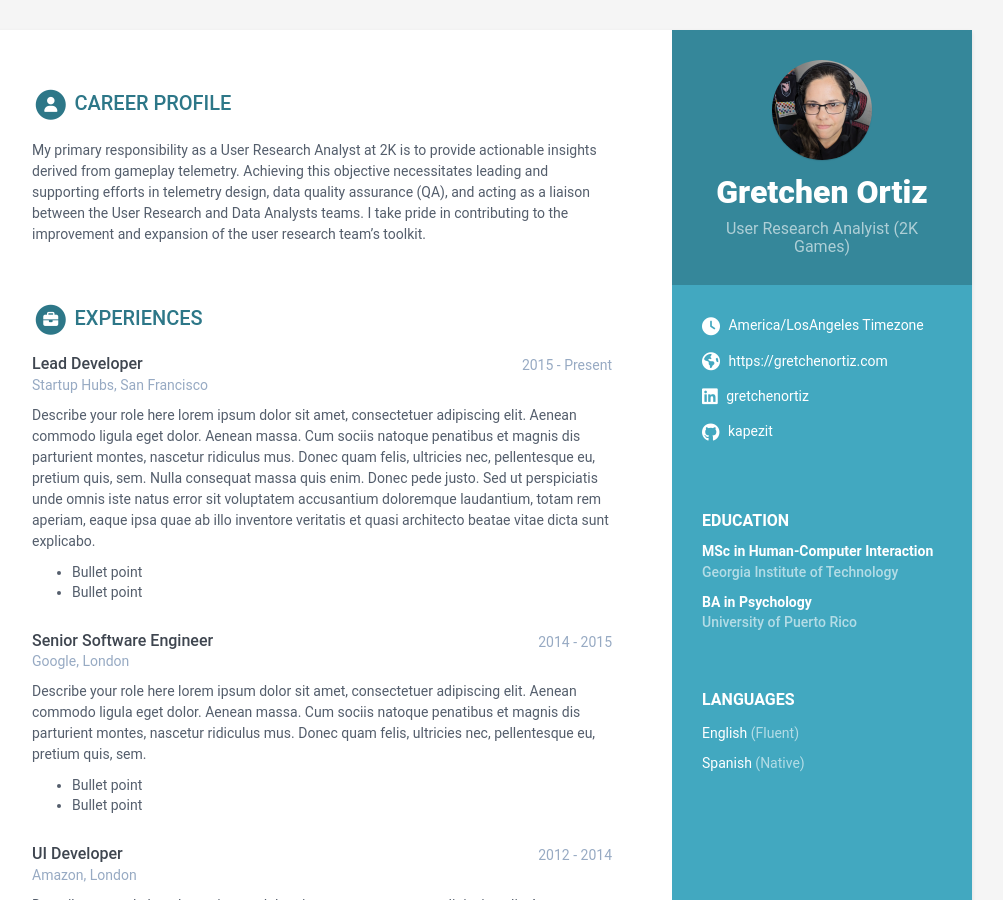
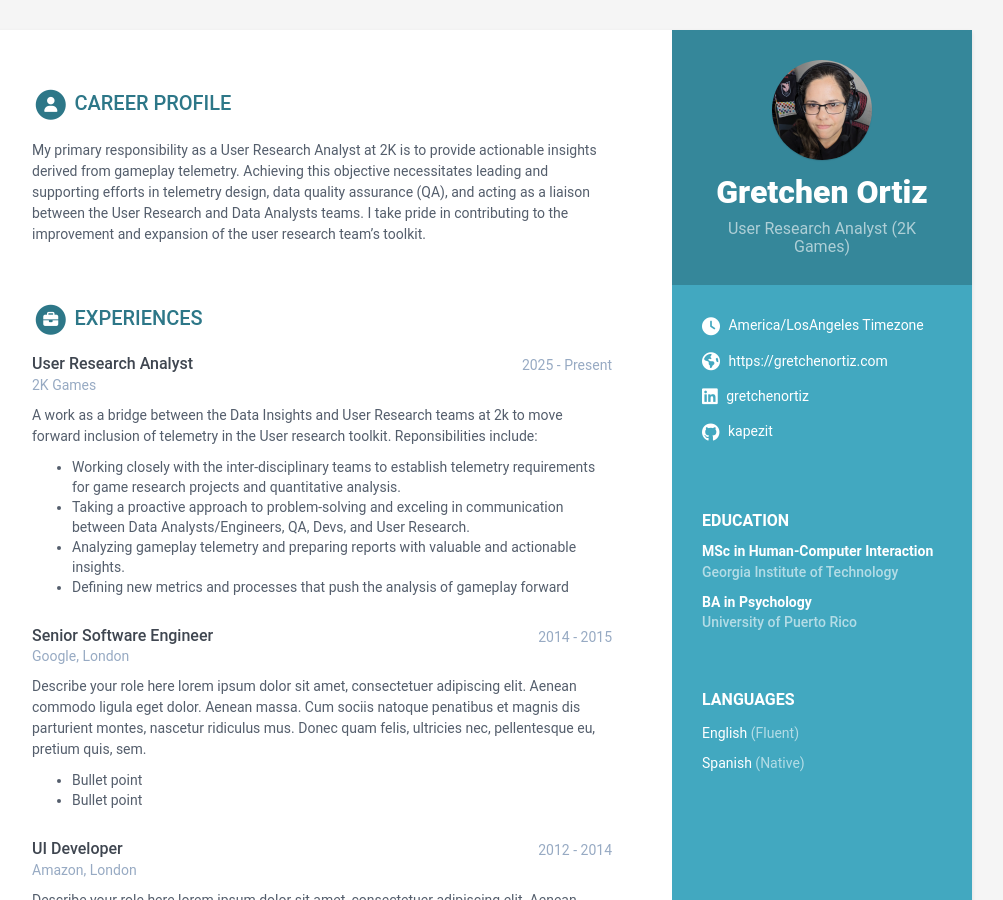
Before and after one commit to kapezit/kapezit.github.io, a Jekyll site: the page built from index.html, in a window 1280 px wide and 900 px high. Shown: the whole window, without its empty margins (168-1171 px from the left). Built offline with Jekyll 4.4.1, drawn with Linux system fonts in a browser that asks for light colours.

Commit message:
Update data.yml

```diff
--- a/_data/data.yml
+++ b/_data/data.yml
@@ -9,7 +9,7 @@ sidebar:
 
     # Profile information
     name: Gretchen Ortiz
-    tagline: User Research Analyist (2K Games)
+    tagline: User Research Analyst (2K Games)
     avatar: displayimage2.png  #place a 100x100 picture inside /assets/images/ folder and provide the name of the file below
 
     # Sidebar links
@@ -67,43 +67,26 @@ education:
         university: Georgia Institute of Technology
         time:
         details: |
-          Describe your study here lorem ipsum dolor sit amet, consectetuer
-          adipiscing elit. Aenean commodo ligula eget dolor. Aenean massa. Cum
-          sociis natoque penatibus et magnis dis parturient montes, nascetur
-          ridiculus mus. Donec quam felis, ultricies nec, pellentesque eu,
-          pretium quis, sem.
-            - Bullet point
-            - Bullet point
+
       - degree: BA in Psychology
         university: University of Puerto Rico
         time:
         details: |
-          Describe your study here lorem ipsum dolor sit amet, consectetuer
-          adipiscing elit. Aenean commodo ligula eget dolor. Aenean massa. Cum
-          sociis natoque penatibus et magnis dis parturient montes, nascetur
-          ridiculus mus. Donec quam felis, ultricies nec, pellentesque eu,
-          pretium quis, sem.
-            - Bullet point
-            - Bullet point
+
 
 experiences:
     title: Experiences
     info:
-      - role: Lead Developer
-        time: 2015 - Present
-        company: Startup Hubs, San Francisco
+      - role: User Research Analyst
+        time: 2025 - Present
+        company: 2K Games
         details: |
-          Describe your role here lorem ipsum dolor sit amet, consectetuer
-          adipiscing elit. Aenean commodo ligula eget dolor. Aenean massa.
-          Cum sociis natoque penatibus et magnis dis parturient montes,
-          nascetur ridiculus mus. Donec quam felis, ultricies nec,
-          pellentesque eu, pretium quis, sem. Nulla consequat massa quis
-          enim. Donec pede justo. Sed ut perspiciatis unde omnis iste natus
-          error sit voluptatem accusantium doloremque laudantium, totam rem
-          aperiam, eaque ipsa quae ab illo inventore veritatis et quasi
-          architecto beatae vitae dicta sunt explicabo.
-            - Bullet point
-            - Bullet point
+          A work as a bridge between the Data Insights and User Research teams at 2k to move forward inclusion of telemetry in the User research toolkit. Reponsibilities include:
+            - Working closely with the inter-disciplinary teams to establish telemetry requirements for game research projects and quantitative analysis.
+            - Taking a proactive approach to problem-solving and exceling in communication between Data Analysts/Engineers, QA, Devs, and User Research.
+            - Analyzing gameplay telemetry and preparing reports with valuable and actionable insights.
+            - Defining new metrics and processes that push the analysis of gameplay forward
+
       - role: Senior Software Engineer
         time: 2014 - 2015
         company: Google, London
```
